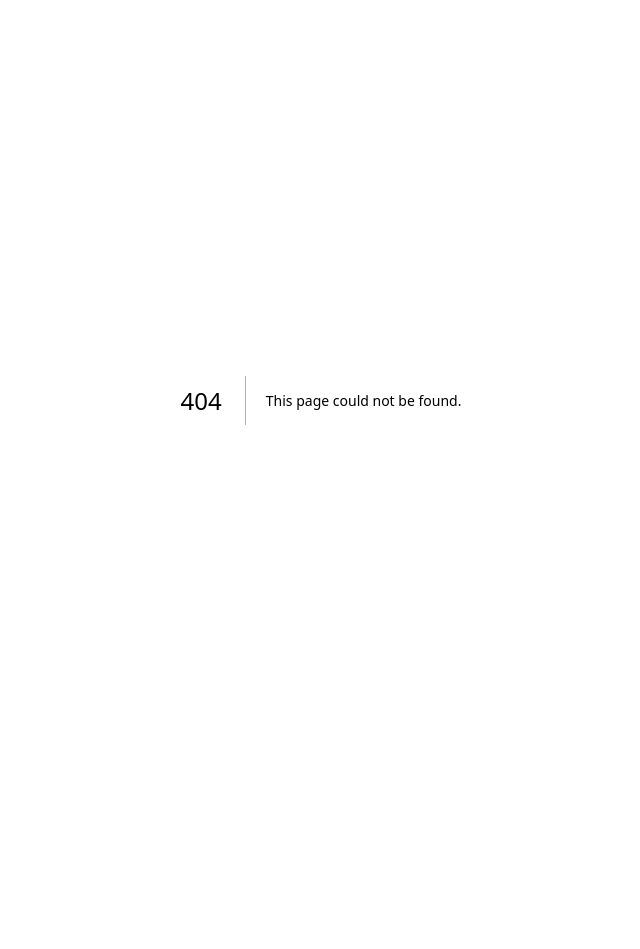
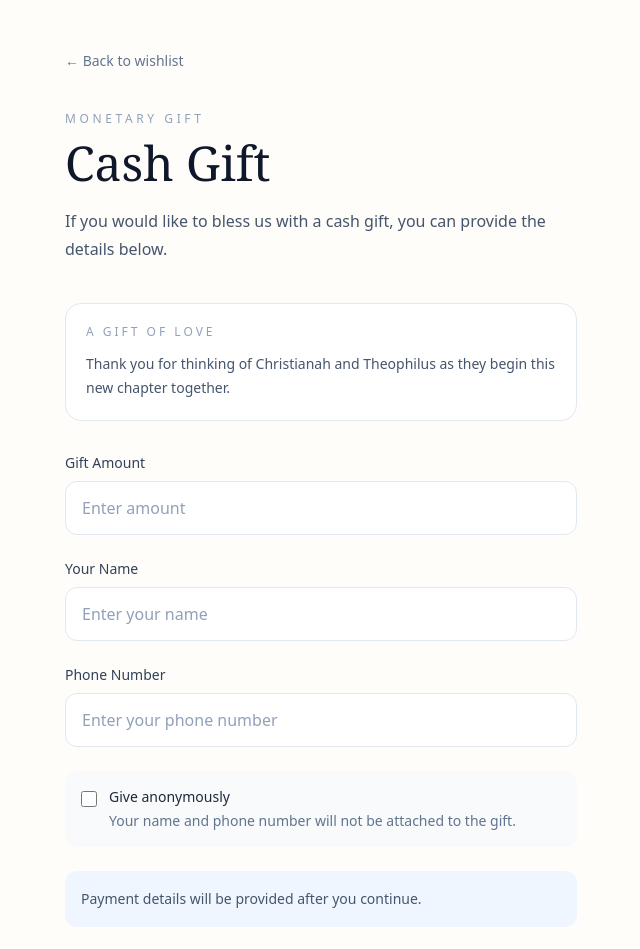
Before and after one commit to TeeCee1126/TC-26, a Next.js app: page /cash-gift in a window 1280 px wide. Before the commit this address had no page. Shown: the top 949 px of the page, without its empty margins (319-959 px from the left). Before the commit the page ends 800 px from the top, so only its background shows below. Built offline with nearby package versions, Linux system fonts and the light colour scheme.

Commit message:
add CashGiftPage and GiftConfirmedPage components for cash gift functionality

```diff
--- /dev/null
+++ b/app/cash-gift/page.tsx
@@ -0,0 +1,182 @@
+"use client";
+
+import { FormEvent, useState } from "react";
+import { useRouter } from "next/navigation";
+import Link from "next/link";
+
+export default function CashGiftPage() {
+  const router = useRouter();
+
+  const [name, setName] = useState("");
+  const [phone, setPhone] = useState("");
+  const [anonymous, setAnonymous] = useState(false);
+  const [amount, setAmount] = useState("");
+  const [isSubmitting, setIsSubmitting] = useState(false);
+
+  function handleSubmit(event: FormEvent<HTMLFormElement>) {
+    event.preventDefault();
+
+    if (!anonymous && !name.trim()) {
+      return;
+    }
+
+    if (!amount.trim()) {
+      return;
+    }
+
+    setIsSubmitting(true);
+
+    sessionStorage.setItem(
+      "selectedGift",
+      JSON.stringify({
+        type: "cash",
+        name: anonymous ? "Anonymous" : name.trim(),
+        phone: anonymous ? "" : phone.trim(),
+        anonymous,
+        amount: amount.trim(),
+      }),
+    );
+
+    router.push("/gift-confirmed");
+  }
+
+  return (
+    <main className="min-h-screen bg-[#fffdf9] px-6 py-12 text-slate-800">
+      <div className="mx-auto flex min-h-[90vh] w-full max-w-lg items-center">
+        <div className="w-full">
+          <Link
+            href="/wishlist"
+            className="mb-10 inline-block text-sm text-slate-500 transition hover:text-slate-800"
+          >
+            ← Back to wishlist
+          </Link>
+
+          <div className="mb-10">
+            <p className="mb-3 text-xs uppercase tracking-[0.3em] text-slate-400">
+              Monetary Gift
+            </p>
+
+            <h1 className="font-serif text-4xl text-slate-900 sm:text-5xl">
+              Cash Gift
+            </h1>
+
+            <p className="mt-5 leading-7 text-slate-600">
+              If you would like to bless us with a cash gift, you can provide
+              the details below.
+            </p>
+          </div>
+
+          <div className="mb-8 rounded-2xl border border-slate-200 bg-white p-5">
+            <p className="text-xs uppercase tracking-[0.25em] text-slate-400">
+              A Gift of Love
+            </p>
+
+            <p className="mt-3 text-sm leading-6 text-slate-600">
+              Thank you for thinking of Christianah and Theophilus as they
+              begin this new chapter together.
+            </p>
+          </div>
+
+          <form onSubmit={handleSubmit} className="space-y-6">
+            <div>
+              <label
+                htmlFor="amount"
+                className="mb-2 block text-sm font-medium text-slate-700"
+              >
+                Gift Amount
+              </label>
+
+              <input
+                id="amount"
+                type="number"
+                min="1"
+                value={amount}
+                onChange={(event) => setAmount(event.target.value)}
+                placeholder="Enter amount"
+                required
+                className="w-full rounded-xl border border-slate-200 bg-white px-4 py-3.5 outline-none transition placeholder:text-slate-400 focus:border-slate-500"
+              />
+            </div>
+
+            <div>
+              <label
+                htmlFor="name"
+                className="mb-2 block text-sm font-medium text-slate-700"
+              >
+                Your Name
+              </label>
+
+              <input
+                id="name"
+                type="text"
+                value={name}
+                onChange={(event) => setName(event.target.value)}
+                placeholder="Enter your name"
+                disabled={anonymous}
+                required={!anonymous}
+                className="w-full rounded-xl border border-slate-200 bg-white px-4 py-3.5 outline-none transition placeholder:text-slate-400 focus:border-slate-500 disabled:bg-slate-100"
+              />
+            </div>
+
+            <div>
+              <label
+                htmlFor="phone"
+                className="mb-2 block text-sm font-medium text-slate-700"
+              >
+                Phone Number
+              </label>
+
+              <input
+                id="phone"
+                type="tel"
+                value={phone}
+                onChange={(event) => setPhone(event.target.value)}
+                placeholder="Enter your phone number"
+                disabled={anonymous}
+                className="w-full rounded-xl border border-slate-200 bg-white px-4 py-3.5 outline-none transition placeholder:text-slate-400 focus:border-slate-500 disabled:bg-slate-100"
+              />
+            </div>
+
+            <label className="flex cursor-pointer items-start gap-3 rounded-xl bg-slate-50 p-4">
+              <input
+                type="checkbox"
+                checked={anonymous}
+                onChange={(event) => {
+                  setAnonymous(event.target.checked);
+
+                  if (event.target.checked) {
+                    setName("");
+                    setPhone("");
+                  }
+                }}
+                className="mt-1 h-4 w-4"
+              />
+
+              <span>
+                <span className="block text-sm font-medium text-slate-800">
+                  Give anonymously
+                </span>
+
+                <span className="mt-1 block text-sm leading-5 text-slate-500">
+                  Your name and phone number will not be attached to the gift.
+                </span>
+              </span>
+            </label>
+
+            <div className="rounded-xl bg-blue-50 px-4 py-4 text-sm leading-6 text-slate-600">
+              Payment details will be provided after you continue.
+            </div>
+
+            <button
+              type="submit"
+              disabled={isSubmitting}
+              className="w-full rounded-full bg-slate-900 px-6 py-4 text-sm font-medium text-white transition hover:bg-slate-700 disabled:cursor-not-allowed disabled:opacity-60"
+            >
+              {isSubmitting ? "Processing..." : "Continue"}
+            </button>
+          </form>
+        </div>
+      </div>
+    </main>
+  );
+}
--- a/app/gift-confirmed/page.tsx
+++ b/app/gift-confirmed/page.tsx
@@ -0,0 +1,110 @@
+"use client";
+
+import { useEffect, useState } from "react";
+import Link from "next/link";
+
+type Gift = {
+  type: string;
+  itemId?: number;
+  itemName?: string;
+  name: string;
+  phone: string;
+  anonymous: boolean;
+  amount?: string;
+  description?: string;
+};
+
+export default function GiftConfirmedPage() {
+  const [gift, setGift] = useState<Gift | null>(null);
+
+  useEffect(() => {
+    const savedGift = sessionStorage.getItem("selectedGift");
+
+    if (savedGift) {
+      setGift(JSON.parse(savedGift));
+    }
+  }, []);
+
+  return (
+    <main className="min-h-screen bg-[#fffdf9] px-6 py-12 text-slate-800">
+      <div className="mx-auto flex min-h-[90vh] w-full max-w-lg items-center justify-center text-center">
+        <div>
+          <div className="mx-auto mb-8 flex h-20 w-20 items-center justify-center rounded-full bg-pink-50">
+            <span className="text-3xl text-pink-400">✓</span>
+          </div>
+
+          <p className="mb-3 text-xs uppercase tracking-[0.3em] text-slate-400">
+            Gift Details Received
+          </p>
+
+          <h1 className="font-serif text-4xl text-slate-900 sm:text-5xl">
+            Thank You
+          </h1>
+
+          {gift && (
+            <p className="mt-5 text-lg text-slate-700">
+              Thank you, <strong>{gift.name}</strong>.
+            </p>
+          )}
+
+          <p className="mx-auto mt-4 max-w-md leading-7 text-slate-600">
+            We truly appreciate your thoughtfulness and generosity towards
+            Christianah and Theophilus.
+          </p>
+
+          {gift && (
+            <div className="mx-auto mt-8 max-w-sm rounded-2xl border border-slate-200 bg-white p-6 text-left">
+              <p className="text-xs uppercase tracking-widest text-slate-400">
+                Gift Details
+              </p>
+
+              <div className="mt-4 space-y-3 text-sm text-slate-600">
+                {gift.type === "physical" && gift.itemName && (
+                  <p>
+                    <span className="font-medium text-slate-800">Gift:</span>{" "}
+                    {gift.itemName}
+                  </p>
+                )}
+
+                {gift.type === "cash" && gift.amount && (
+                  <p>
+                    <span className="font-medium text-slate-800">Amount:</span>{" "}
+                    ₦{Number(gift.amount).toLocaleString()}
+                  </p>
+                )}
+
+                {gift.type === "custom" && gift.description && (
+                  <p>
+                    <span className="font-medium text-slate-800">Gift:</span>{" "}
+                    {gift.description}
+                  </p>
+                )}
+
+                <p>
+                  <span className="font-medium text-slate-800">Given by:</span>{" "}
+                  {gift.anonymous ? "Anonymous" : gift.name}
+                </p>
+              </div>
+            </div>
+          )}
+
+          <div className="mt-8 flex flex-col gap-3 sm:flex-row sm:justify-center">
+            <Link
+              href="/wishlist"
+              className="rounded-full bg-slate-900 px-7 py-3.5 text-sm font-medium text-white transition hover:bg-slate-700"
+            >
+              Give Another Gift
+            </Link>
+
+            <Link
+              href="/"
+              className="rounded-full border border-slate-200 bg-white px-7 py-3.5 text-sm font-medium text-slate-700 transition hover:bg-slate-50"
+            >
+              Return to Invitation
+            </Link>
+          </div>
+        </div>
+      </div>
+    </main>
+  );
+}
```
